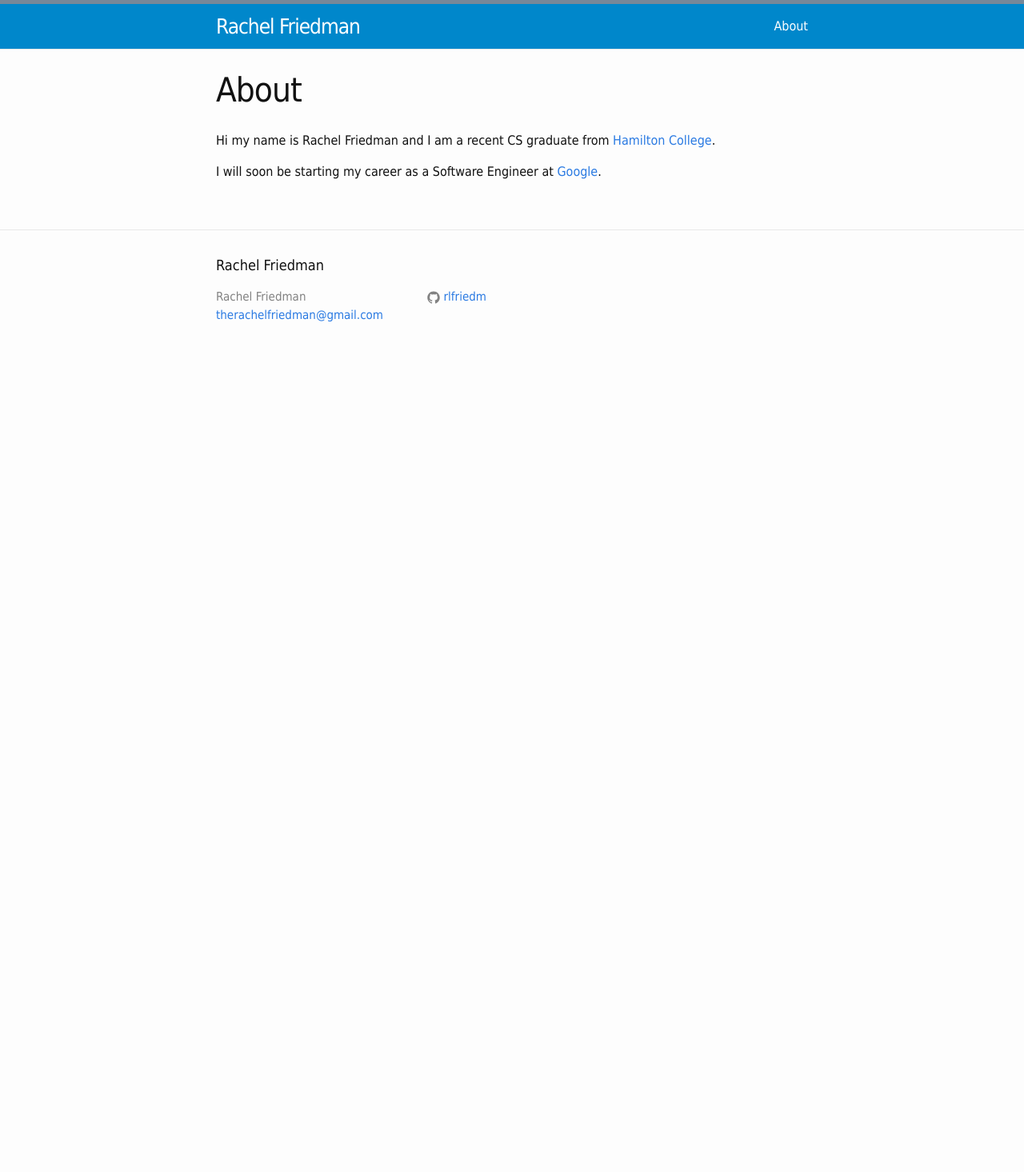
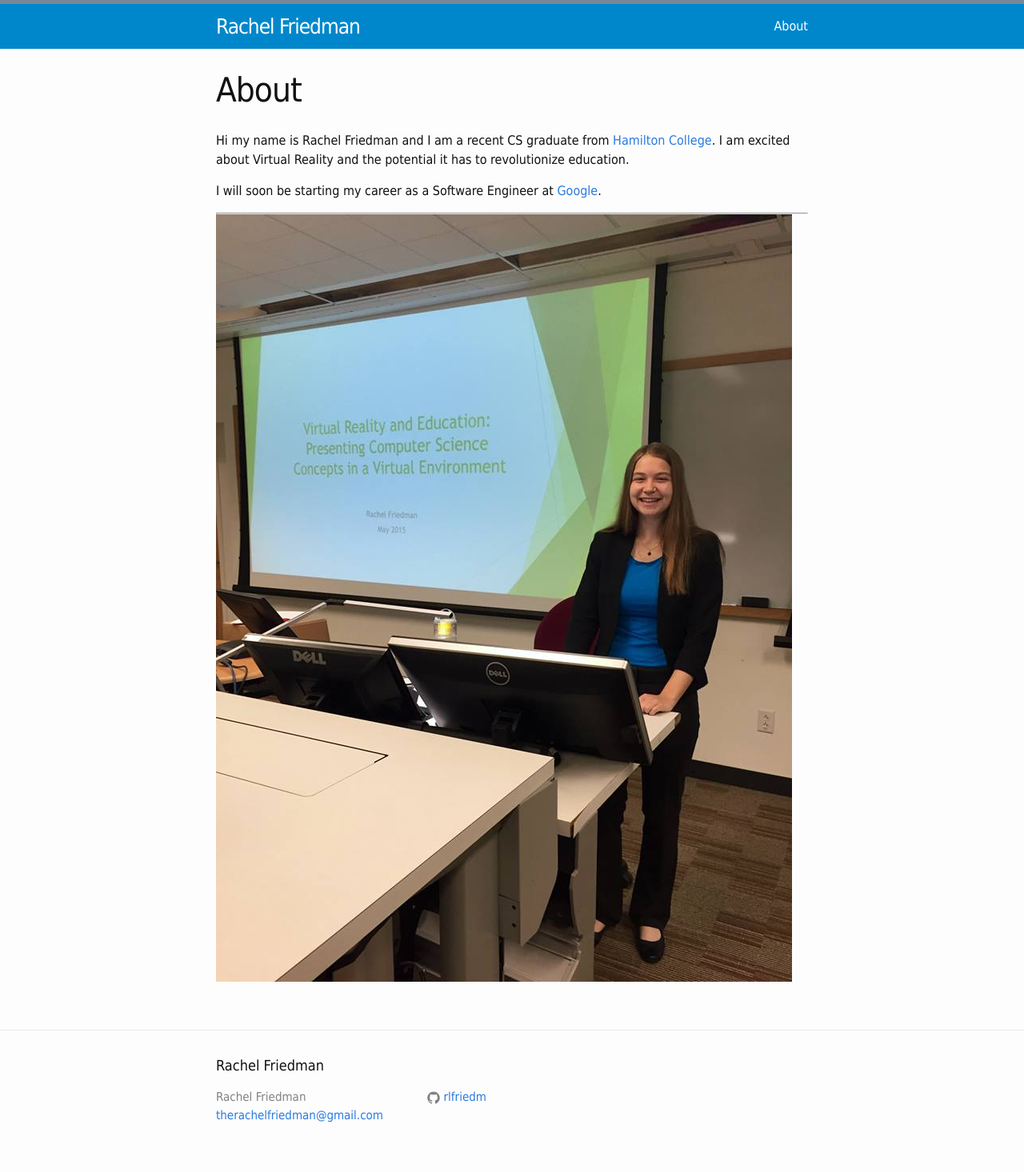
Before and after one commit to rlfriedm/rlfriedm.github.io, a Jekyll site: the page built from about.md, in a window 1280 px wide. Shown: the whole page at 80% size. Built offline with Jekyll 4.4.1, drawn with Linux system fonts in a browser that asks for light colours; before the commit the page ends 900 px from its top, so only the background shows below that.

Commit message:
updates to config and posts

```diff
--- a/_config.yml
+++ b/_config.yml
@@ -1,10 +1,11 @@
 # Site settings
+
 title: Rachel Friedman
 email: therachelfriedman@gmail.com
 description: > # this means to ignore newlines until "baseurl:"
 paginate: 5
 baseurl: "" # the subpath of your site, e.g. /blog/
-url: "http://yourdomain.com" # the base hostname & protocol for your site
+url: "http://localhost:4000" # the base hostname & protocol for your site
 
 github_username:  rlfriedm
 
--- a/about.md
+++ b/about.md
@@ -5,5 +5,9 @@ permalink: /about/
 ---
 
 Hi my name is Rachel Friedman and I am a recent CS graduate from [Hamilton College](https://hamilton.edu).
+I am excited about Virtual Reality and the potential it has to revolutionize education.
 
 I will soon be starting my career as a Software Engineer at [Google](https://google.com).
+
+---
+![vrpres]({{site.url}}/assets/vrpres.jpg)
```
Also changed, not shown: _posts/2015-02-04-vr-programming-python.md (renamed from _posts/2015-02-04-virtual-reality-programming-in-real-time-with-python.md, +1 -1 lines), _posts/2013-01-17-fun-with-processing.md (renamed from _posts/2013-01-17-mirrored-drawing-fun-with-processing.md), assets/vrpres.jpg (added).
